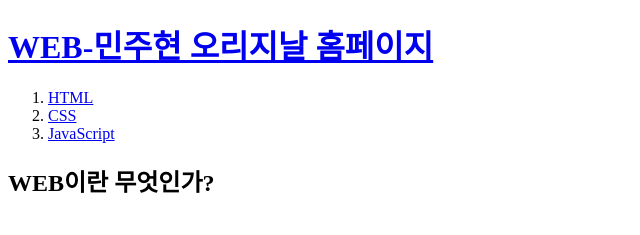
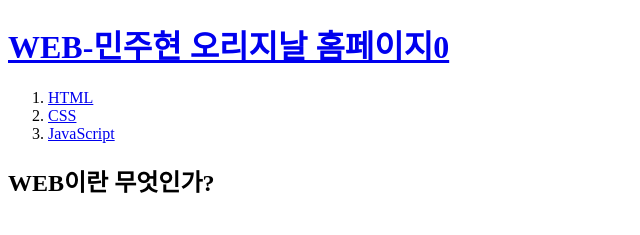
Before and after one commit to minjuhyun1999/HTML_WORK_Busanit501, a plain HTML site: page index.html in a window 1280 px wide. Shown: the top 235 px of the page, 0-640 px from the left. Drawn offline with Linux system fonts and the light colour scheme.

Commit message:
민주현 오리지날 홈페이지

```diff
--- a/index.html
+++ b/index.html
@@ -5,7 +5,7 @@
  <meta charset="utf-8">
  </head>
  <body>
- <h1><a href="index.html">WEB-민주현 오리지날 홈페이지</a></h1>
+ <h1><a href="index.html">WEB-민주현 오리지날 홈페이지0</a></h1>
  <ol>
  <li><a href="1.html">HTML</a></li>
  <li><a href="2.html">CSS</a></li>
```
